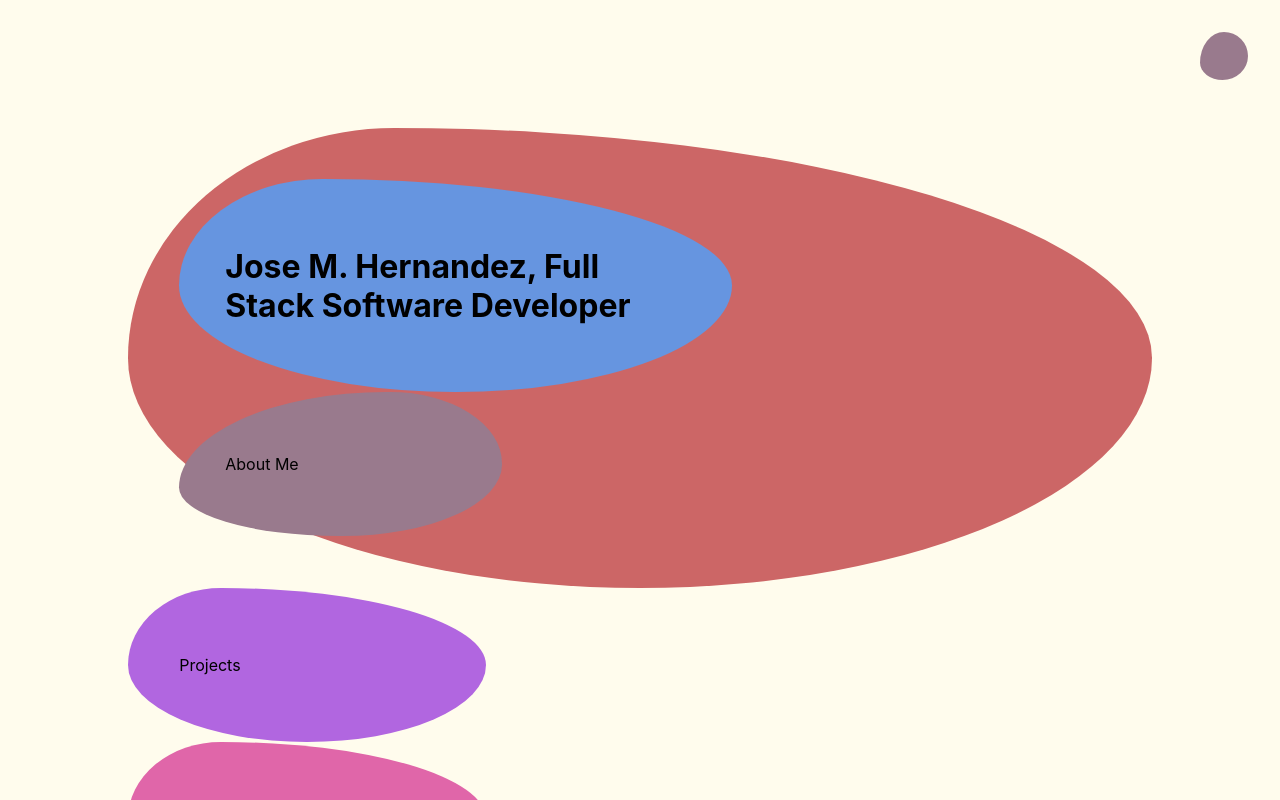
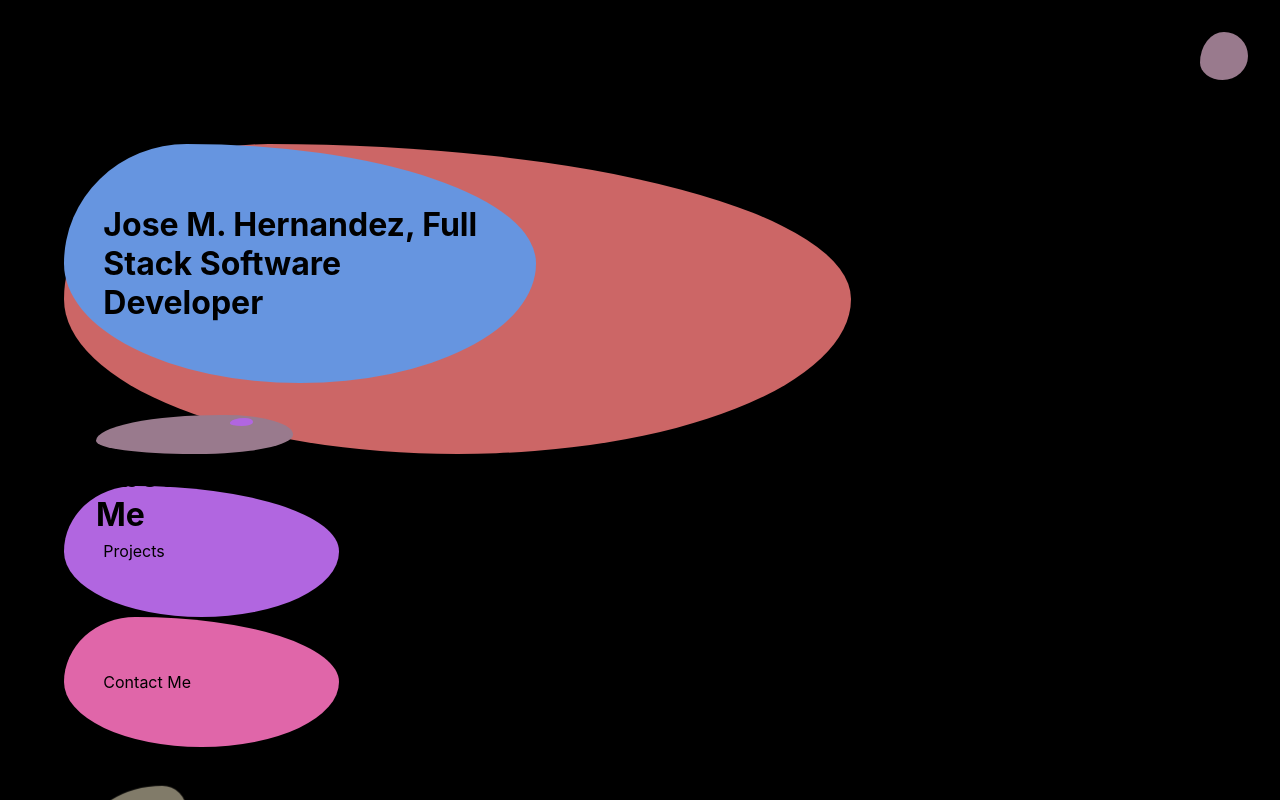
Before and after one commit to Unlovingmotherboard/React-Professional-Portfolio, a React (Create React App) app: page / in a window 1280 px wide. Shown: the top 800 px of the page. Built offline with nearby package versions, Linux system fonts and the light colour scheme.

Commit message:
Made progress today. I started implementing ideas for transitioning in and out of my components to dosplay content. Still working on making the transition work and look smoothly.

```diff
--- a/src/App.css
+++ b/src/App.css
@@ -1,7 +1,7 @@
 body {
-  background-color: #fffced;
+  background-color: black; /*#fffced*/
   border-radius: 26% 74% 50% 50% / 50% 50% 50% 50%;
-  width: 90%;
+  width: fit-content;
   height: 90%;
   padding: 5%;
 }
@@ -45,7 +45,7 @@ body {
 
 .proThemeCSS {
   border-radius: 50%;
-  margin: 4rem;
+  margin-top: 5rem;
   opacity: 0;
 }
 
@@ -76,13 +76,10 @@ body {
 }
 
 
-
 .proSummary {
   background-color: #cc6666;
   border-radius: 26% 74% 50% 50% / 50% 50% 50% 50%;
-  width: 90%;
-  height: 90%;
-  padding: 5%;
+  width: fit-content;
 }
 
 .proTitle {
@@ -92,6 +89,21 @@ body {
   height: 50%;
   padding: 5%;
 }
+
+
+
+
+
+
+
+
+
+
+
+
+
+
+/*--- AboutMe Component ---*/
 
 .proAboutMe {
   /* box-shadow:
@@ -107,12 +119,106 @@ body {
     0 0 50px #997a8d, -10px 0 80px #997a8d; */
 
   background-color: #997a8d;
+  position: relative;
   border-radius: 65% 35% 50% 50% / 67% 50% 50% 34%;
   width: 25%;
   height: 25%;
-  padding: 5%;
+  margin: 2rem;
+  padding-top: 5%;
 }
 
+.proAboutMeRevert {
+  background-color: #b166e0;
+  border-radius: 65% 35% 50% 50% / 67% 50% 50% 34%;
+  position: absolute;
+  top: 10%;
+  right: 20%;
+  width: 10%;
+  height: 10%;
+  padding: 1%;
+}
+
+.proAboutMe h1 {
+  opacity: 1;
+  position: absolute;
+  top: 50%;
+  right: 50%;
+}
+
+.proAboutMe p {
+  opacity: 0;
+  margin: 4rem;
+  padding-top: 2rem;
+  padding-bottom: 5rem;
+}
+
+.aboutMeAni-enter {
+  width: 90%;
+  height: 90%;
+  border-radius: 26% 74% 50% 50% / 50% 50% 50% 50%;
+  transition: 1000ms linear;
+}
+/* .aboutMeAni-enter-active {
+  width: 75%;
+  height: 75%;
+
+  We could do something interesting with this
+} */
+.aboutMeAni-enter-done {
+  width: 90%;
+  height: 90%;
+  border-radius: 26% 74% 50% 50% / 50% 50% 50% 50%;
+  transition: 500ms ease-in;
+}
+
+.aboutMeAni-exit {
+  transition: 1000ms ease-out;
+}
+
+.aboutMeAni-enter h1{
+  opacity: 0;
+  font-family: 'Times New Roman', Times, serif;
+  transition: 2000ms ease-in;
+}
+
+.aboutMeAni-enter-done h1{
+  opacity: 0;
+}
+
+.aboutMeAni-enter-done h1{
+  transition: 1000ms ease-out;
+}
+
+.aboutMeAni-enter p{
+  opacity: 1;
+  font-family: 'Times New Roman', Times, serif;
+  transition: 1000ms ease-in;
+}
+
+.aboutMeAni-enter-done p{
+  opacity: 1;
+  font-family: 'Times New Roman', Times, serif;
+  transition: 1000ms ease-in;
+}
+
+.aboutMeAni-exit p{
+  transition: 200ms ease-out;
+}
+
+
+
+
+
+
+
+
+
+
+
+
+
+
+/*Next Component*/
 .proProjects {
   background-color: #b166e0;
   border-radius: 26% 74% 50% 50% / 50% 50% 50% 50%;
@@ -163,9 +269,6 @@ body {
   }
 }
 
-
-
-
 .casualThemeCSS {
   background-color: tan;
   border-radius: 50%;
--- a/src/components/ProTheme.js
+++ b/src/components/ProTheme.js
@@ -1,12 +1,14 @@
 import React, { useEffect, useContext } from 'react';
 import { CSSTransition } from 'react-transition-group';
 import { AppContext } from '../context/AppContext';
+import AboutMe from './ProThemeComponents/AboutMe';
 import GithubLogo from "./logos/github-mark.png"
 import LinkedinLogo from "./logos/LI-In-Bug.png"
 
 const ProTheme = () => {
     const { fadeIn, setFadeIn } = useContext(AppContext);
-    useEffect(() => { setFadeIn(true) }, [setFadeIn]);
+
+    useEffect(() => { setFadeIn(true) });
 
     return (
         <CSSTransition in={fadeIn} timeout={3000} classNames={'proThemeCSSAni'}>
@@ -16,9 +18,8 @@ const ProTheme = () => {
                     <div className='proTitle'>
                         <h1>Jose M. Hernandez, Full Stack Software Developer</h1>
                     </div>
-                    <div className='proAboutMe'>
-                        <p>About Me</p>
-                    </div>
+
+                    <AboutMe/>
                 </div>
 
                 <div className='proProjects'>
--- /dev/null
+++ b/src/components/ProThemeComponents/AboutMe.js
@@ -0,0 +1,39 @@
+import React, { useEffect, useContext, useState } from 'react';
+import { CSSTransition } from 'react-transition-group';
+import { AppContext } from '../../context/AppContext'
+
+const AboutMe = () => {
+    const { nodeRef } = useContext(AppContext);
+    const [aboutMeState, setAboutMeState] = useState(false);
+    const [myParagraph, setMyParagraph] = useState(false);
+    return (
+        <CSSTransition in={aboutMeState} timeout={2000} classNames={'aboutMeAni'}>
+            <div ref={nodeRef} className='proAboutMe' onClick={() => {
+                if (!aboutMeState) {
+                    setAboutMeState(true);
+                    setTimeout( () => {setMyParagraph(true)}, 400)
+                }
+
+            }}>
+                <h1>About Me</h1>
+
+                {myParagraph && <p>Hello! I am Jose. I am a Full Stack Software Developer
+                    based in Greater Houston. I have a passion for technology and design and
+                    combine the two to create unique and intuitive user experinces. I am currently
+                    centered around creating UI in React but not limited to React or Javascript.
+                    If you are search of a Full Stack Developer for your next project, a recruiter
+                    seeking a professional to join your company, or an up-and-coming developer in need of
+                    assistance, please feel free to shoot me an email or call in the contact me section.
+                    Can't wait start colaborating!
+                </p>}
+
+                <div className='proAboutMeRevert' onClick={() => {
+                    setAboutMeState(false)
+                    setTimeout( () => {setMyParagraph(false)}, 100)
+                    }}></div>
+            </div>
+        </CSSTransition>
+    );
+};
+
+export default AboutMe;
--- a/src/context/AppContext.js
+++ b/src/context/AppContext.js
@@ -55,17 +55,15 @@ export const AppProvider = (props) => {
     const [themeState, setThemeState] = useState(true);
     //This is the initial starting position for the <div> (plural) when we execute the elliptical equation.
 
-
-
     // 4. Sets up the app state. takes a reducer, and an initial state
     return (
-        <AppContext.Provider value = { {
+        <AppContext.Provider value={{
             // dispatch,
             themeTransition, setThemeTransition,
             themeState, setThemeState,
             fadeIn, setFadeIn,
             nodeRef,
-            } }>
+        }}>
 
 
             {props.children}
```
Also changed, not shown: src/components/Portfolio.js (+4 -3 lines).
